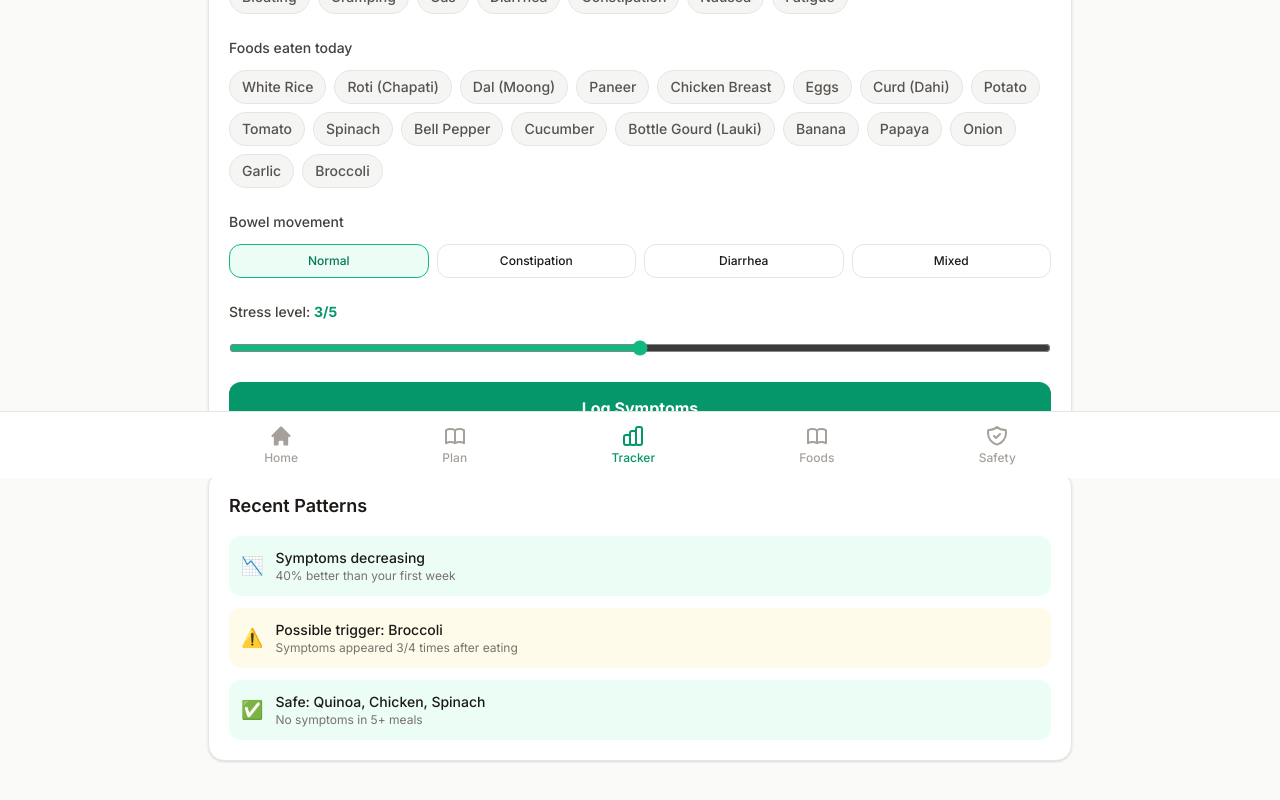
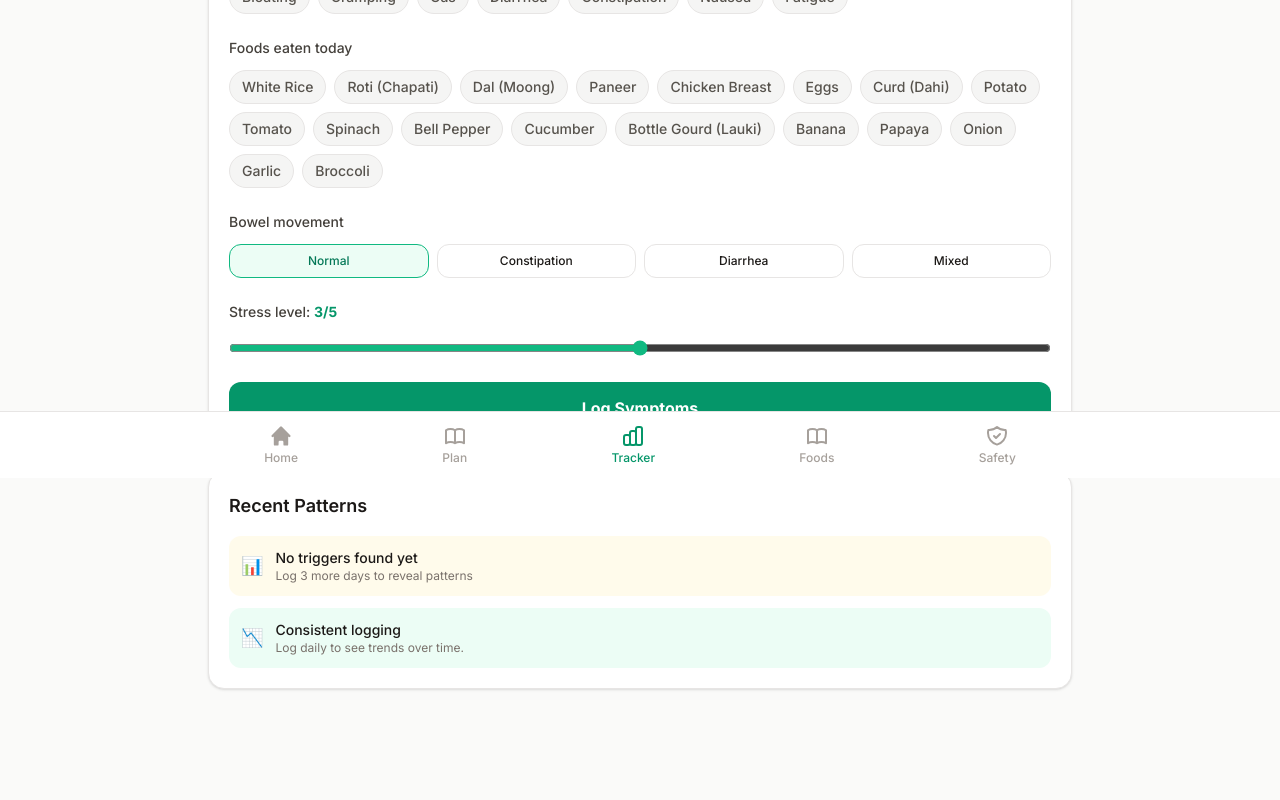
Before and after one commit to harshaldevloper/gutfeel, a Next.js app: page /tracker in a window 1280 px wide. Shown: the part 322-1122 px from the top of the page. Built offline with nearby package versions, Linux system fonts and the light colour scheme.

Commit message:
Live Recent Patterns on tracker; Hero product card links to /plan

```diff
--- a/src/app/(app)/tracker/page.tsx
+++ b/src/app/(app)/tracker/page.tsx
@@ -1,7 +1,7 @@
 "use client";
 
-import { useState } from "react";
-import { saveEntry } from "@/lib/storage";
+import { useEffect, useState } from "react";
+import { saveEntry, getDbStats, type DbStats } from "@/lib/storage";
 
 const SYMPTOM_TYPES = ["Bloating", "Cramping", "Gas", "Diarrhea", "Constipation", "Nausea", "Fatigue"];
 const BOWEL_TYPES = ["normal", "constipation", "diarrhea", "mixed"];
@@ -18,6 +18,14 @@ export default function Tracker() {
   const [bowel, setBowel] = useState("normal");
   const [stress, setStress] = useState(3);
   const [logged, setLogged] = useState(false);
+  const [stats, setStats] = useState<DbStats>({ entries: [], streak: 0, fingerprint: [], triggeredFoods: [], testedCount: 0 });
+
+  useEffect(() => {
+    getDbStats().then(setStats);
+  }, []);
+
+  const topTrigger = stats.fingerprint.find(f => f.status === "confirmed-trigger" || f.status === "likely-trigger");
+  const safeFoods = stats.fingerprint.filter(f => (f.status === "safe" || f.status === "likely-safe") && f.testCount > 0).slice(0, 3);
 
   function toggle(list: string[], item: string, fn: (v: string[]) => void) {
     fn(list.includes(item) ? list.filter(x => x !== item) : [...list, item]);
@@ -25,6 +33,7 @@ export default function Tracker() {
 
   async function handleLog() {
     await saveEntry({ severity, symptoms: selectedSymptoms, bowel, stress, foods: selectedFoods });
+    await getDbStats().then(setStats);
     setLogged(true);
     setTimeout(() => setLogged(false), 3000);
   }
@@ -96,27 +105,40 @@ export default function Tracker() {
         <div className="bg-white rounded-2xl border border-stone-200 p-5 shadow-sm">
           <h2 className="text-lg font-semibold text-stone-900 mb-4">Recent Patterns</h2>
           <div className="space-y-3">
-            <div className="flex items-center gap-3 p-3 bg-emerald-50 rounded-xl">
-              <span className="text-lg">📉</span>
-              <div className="flex-1">
-                <p className="text-sm font-medium text-stone-900">Symptoms decreasing</p>
-                <p className="text-xs text-stone-500">40% better than your first week</p>
+            {topTrigger ? (
+              <div className="flex items-center gap-3 p-3 bg-amber-50 rounded-xl">
+                <span className="text-lg">⚠️</span>
+                <div className="flex-1">
+                  <p className="text-sm font-medium text-stone-900">Possible trigger: {topTrigger.foodName}</p>
+                  <p className="text-xs text-stone-500">{topTrigger.confidence}% confidence across {topTrigger.testCount} logs</p>
+                </div>
               </div>
-            </div>
-            <div className="flex items-center gap-3 p-3 bg-amber-50 rounded-xl">
-              <span className="text-lg">⚠️</span>
-              <div className="flex-1">
-                <p className="text-sm font-medium text-stone-900">Possible trigger: Broccoli</p>
-                <p className="text-xs text-stone-500">Symptoms appeared 3/4 times after eating</p>
+            ) : (
+              <div className="flex items-center gap-3 p-3 bg-amber-50 rounded-xl">
+                <span className="text-lg">📊</span>
+                <div className="flex-1">
+                  <p className="text-sm font-medium text-stone-900">No triggers found yet</p>
+                  <p className="text-xs text-stone-500">Log {Math.max(0, 3 - stats.entries.length)} more day{stats.entries.length === 2 ? "" : "s"} to reveal patterns</p>
+                </div>
               </div>
-            </div>
-            <div className="flex items-center gap-3 p-3 bg-emerald-50 rounded-xl">
-              <span className="text-lg">✅</span>
-              <div className="flex-1">
-                <p className="text-sm font-medium text-stone-900">Safe: Quinoa, Chicken, Spinach</p>
-                <p className="text-xs text-stone-500">No symptoms in 5+ meals</p>
+            )}
+            {safeFoods.length > 0 ? (
+              <div className="flex items-center gap-3 p-3 bg-emerald-50 rounded-xl">
+                <span className="text-lg">✅</span>
+                <div className="flex-1">
+                  <p className="text-sm font-medium text-stone-900">Safe: {safeFoods.map(f => f.foodName).join(", ")}</p>
+                  <p className="text-xs text-stone-500">No symptom reaction in your logs</p>
+                </div>
               </div>
-            </div>
+            ) : (
+              <div className="flex items-center gap-3 p-3 bg-emerald-50 rounded-xl">
+                <span className="text-lg">📉</span>
+                <div className="flex-1">
+                  <p className="text-sm font-medium text-stone-900">Consistent logging</p>
+                  <p className="text-xs text-stone-500">{stats.streak > 0 ? `${stats.streak}-day streak! Keep going.` : "Log daily to see trends over time."}</p>
+                </div>
+              </div>
+            )}
           </div>
         </div>
       </main>
--- a/src/components/Hero.tsx
+++ b/src/components/Hero.tsx
@@ -65,7 +65,7 @@ export default function Hero() {
             transition={{ delay: 0.3, duration: 0.7, ease: "easeOut" }}
             className="relative"
           >
-            <div className="bg-white rounded-2xl shadow-2xl shadow-stone-200 p-6 border border-stone-100">
+            <a href="/plan" className="block bg-white rounded-2xl shadow-2xl shadow-stone-200 p-6 border border-stone-100 hover:shadow-emerald-100 hover:border-emerald-200 transition-all">
               <div className="flex items-center gap-3 mb-4">
                 <div className="w-10 h-10 bg-emerald-100 rounded-full flex items-center justify-center">
                   <span className="text-emerald-600 text-lg">🥗</span>
@@ -97,7 +97,7 @@ export default function Hero() {
                   </motion.div>
                 ))}
               </div>
-            </div>
+            </a>
           </motion.div>
         </div>
       </div>
```
